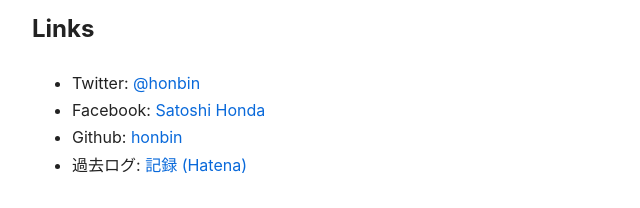
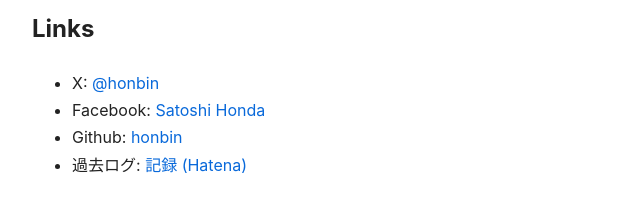
Before and after one commit to honbin/honbin.github.io, an Astro site: page / in a window 1280 px wide. Shown: the part 485-693 px from the top of the page, 268-908 px from the left. Built offline with nearby package versions, Linux system fonts and the light colour scheme; Astro itself is replaced by a stand-in of ours.

Commit message:
Update Twitter link to X (x.com)

```diff
--- a/src/pages/index.astro
+++ b/src/pages/index.astro
@@ -20,7 +20,7 @@
 
   <h2>Links</h2>
   <ul>
-    <li>Twitter: <a href="https://twitter.com/honbin">@honbin</a></li>
+    <li>X: <a href="https://x.com/honbin">@honbin</a></li>
     <li>Facebook: <a href="https://www.facebook.com/bin.honda">Satoshi Honda</a></li>
     <li>Github: <a href="https://github.com/honbin">honbin</a></li>
     <li>過去ログ: <a href="https://honbin.hatenablog.com">記録 (Hatena)</a></li>
```
